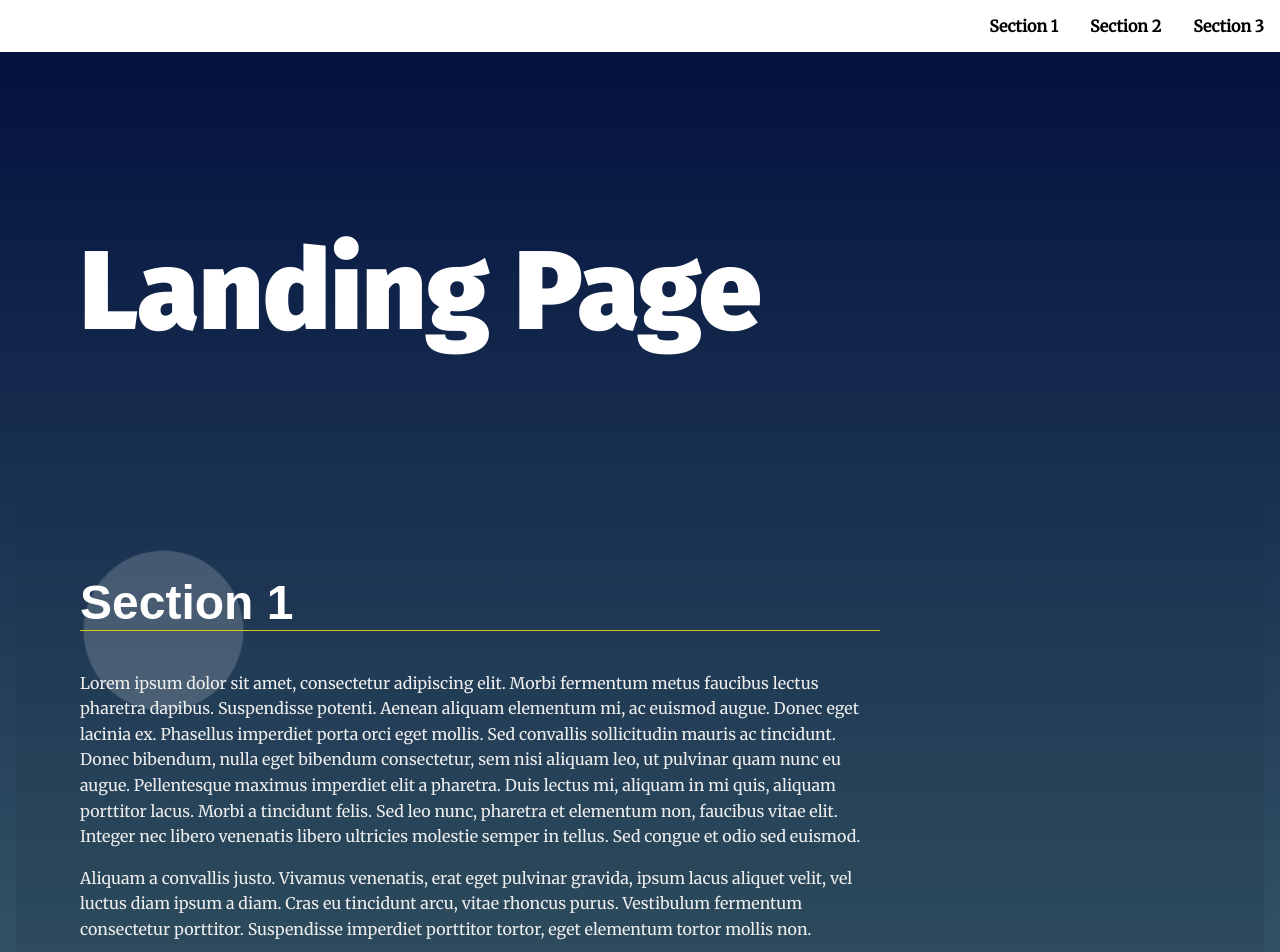
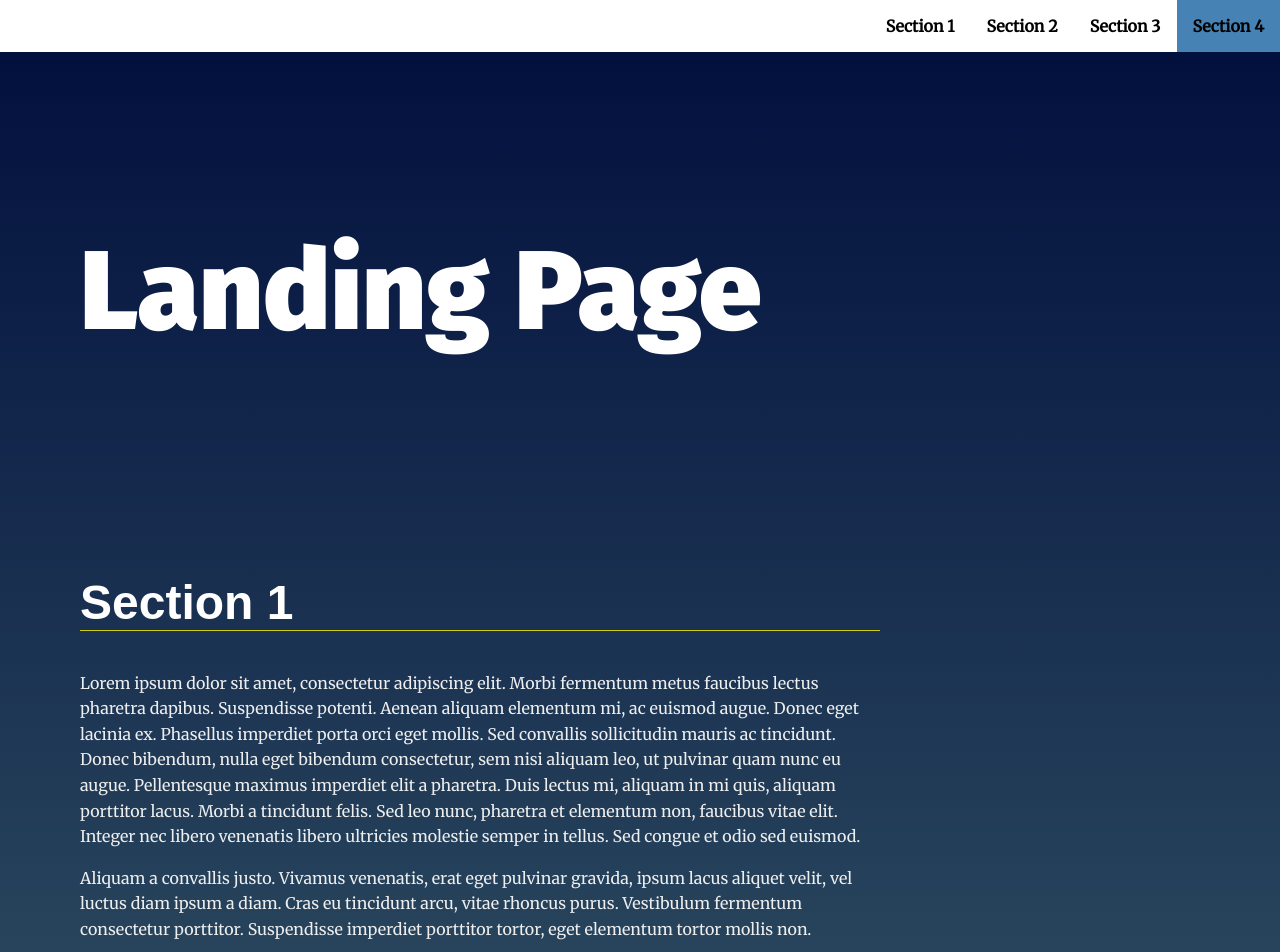
Before and after one commit to Omar-Saad/web_dev_udacity_nano_degree, a plain HTML site: page landing-page/index.html in a window 1280 px wide. Shown: the top 952 px of the page. Drawn offline with Linux system fonts and the light colour scheme.

Commit message:
nav-bar active item

```diff
--- a/landing-page/css/styles.css
+++ b/landing-page/css/styles.css
@@ -85,10 +85,19 @@ section {
     color: #000;
 }
 
-.navbar__menu .menu__link:hover {
-    background: #333;
+@media  (hover: hover)  {
+    .navbar__menu .menu__link:hover {
+        background: #333;
+        color: #fff;
+        transition: ease 0.3s all;
+    }
+}
+
+
+/* active: highlight nav item */
+.active__link {
+    background: steelblue;
     color: #fff;
-    transition: ease 0.3s all;
 }
 
 /* Header Styles */
--- a/landing-page/index.html
+++ b/landing-page/index.html
@@ -1,4 +1,4 @@
-<!DOCTYPE >
+<!DOCTYPE html>
 <html lang="en">
 <head>
   <meta charset="UTF-8">
@@ -15,11 +15,7 @@
   <header class="page__header">
     <nav class="navbar__menu">
       <!-- Navigation starts as empty UL that will be populated with JS -->
-      <ul id="navbar__list">
-        <!-- <li ><a href="#" class="menu__link">Home</a></li>
-        <li ><a href="#" class="menu__link">About</a></li>
-        <li><a href="#" class="menu__link">Contact</a></li> -->
-      </ul>
+      <ul id="navbar__list"></ul>
     </nav>
   </header>
   <main>
@@ -54,9 +50,18 @@
         <p>Aliquam a convallis justo. Vivamus venenatis, erat eget pulvinar gravida, ipsum lacus aliquet velit, vel luctus diam ipsum a diam. Cras eu tincidunt arcu, vitae rhoncus purus. Vestibulum fermentum consectetur porttitor. Suspendisse imperdiet porttitor tortor, eget elementum tortor mollis non.</p>
       </div>
     </section>
+
+    <section id="section4" data-nav="Section 4">
+      <div class="landing__container">
+        <h2>Section 4</h2>
+        <p>Lorem ipsum dolor sit amet, consectetur adipiscing elit. Morbi fermentum metus faucibus lectus pharetra dapibus. Suspendisse potenti. Aenean aliquam elementum mi, ac euismod augue. Donec eget lacinia ex. Phasellus imperdiet porta orci eget mollis. Sed convallis sollicitudin mauris ac tincidunt. Donec bibendum, nulla eget bibendum consectetur, sem nisi aliquam leo, ut pulvinar quam nunc eu augue. Pellentesque maximus imperdiet elit a pharetra. Duis lectus mi, aliquam in mi quis, aliquam porttitor lacus. Morbi a tincidunt felis. Sed leo nunc, pharetra et elementum non, faucibus vitae elit. Integer nec libero venenatis libero ultricies molestie semper in tellus. Sed congue et odio sed euismod.</p>
+
+        <p>Aliquam a convallis justo. Vivamus venenatis, erat eget pulvinar gravida, ipsum lacus aliquet velit, vel luctus diam ipsum a diam. Cras eu tincidunt arcu, vitae rhoncus purus. Vestibulum fermentum consectetur porttitor. Suspendisse imperdiet porttitor tortor, eget elementum tortor mollis non.</p>
+      </div>
+    </section>
   </main>
   <footer class="page__footer">
-    <p>&copy Udacity</p>
+    <p>&copy; Udacity</p>
   </footer>
 
   <!-- Load JS -->
--- a/landing-page/js/app.js
+++ b/landing-page/js/app.js
@@ -15,19 +15,13 @@
 */
 
 /**
- * Comments should be present at the beginning of each procedure and class.
- * Great to have comments before crucial code sections within the procedure.
-*/
-
-/**
  * Define Global Variables
  *
 */
 
 // get all sections
-
-var sections = document.querySelectorAll("section");
-var navList = document.querySelector("#navbar__list");
+let sections = document.querySelectorAll("section");
+let navList = document.querySelector("#navbar__list");
 
 
 /**
@@ -36,19 +30,32 @@ var navList = document.querySelector("#navbar__list");
  *
 */
 
-function isElementInViewPort(element)
-{
+// check if section is in viewport.
+function isElementInViewPort(element) {
     const rect = element.getBoundingClientRect();
+    // safety margin.
     const safeArea = window.innerHeight * 0.5;
 
     return (
-        rect.top+safeArea >= 0 &&
-        rect.left+safeArea >= 0 &&
+        rect.top + safeArea >= 0 &&
+        rect.left + safeArea >= 0 &&
         rect.bottom - safeArea <= (window.innerHeight || document.documentElement.clientHeight) &&
         rect.right - safeArea <= (window.innerWidth || document.documentElement.clientWidth)
     );
 }
 
+// scroll to section called on nav item click.
+function scrollToSection(e) {
+    // prevent default behaviour of link
+    e.preventDefault();
+
+    let section = this.getAttribute("href");
+
+    document.querySelector(section).scrollIntoView({
+        behavior: "smooth",
+        block: "start"
+    });
+}
 
 /**
  * End Helper Functions
@@ -58,34 +65,53 @@ function isElementInViewPort(element)
 
 // build the nav
 
+// create fragment to store nav items.
 let fragment = document.createDocumentFragment();
 
+// loop through sections and create nav items
 sections.forEach(element => {
     let navItem = document.createElement("li");
     let link = document.createElement("a");
 
-    navItem.className="navbar__menu";
-    link.className = "menu__link";
+    navItem.className = "navbar__menu";
+    link.classList.add("menu__link");
+
     link.setAttribute("href", "#" + element.id);
+
     link.textContent = element.dataset.nav;
+
+    // add event listener to link
+    link.addEventListener("click", scrollToSection);
 
     navItem.appendChild(link);
     fragment.append(navItem);
 });
+
+// append fragment to navList
 navList.appendChild(fragment);
 
 
 
 //Add class 'active' to section when near top of viewport
 
-window.addEventListener('scroll', function() {
+window.addEventListener('scroll', function () {
+    let activeSection;
     sections.forEach(element => {
-        if(isElementInViewPort(element)){
-        element.classList.add("your-active-class");
-        }
-        else{
+        if (element.classList.contains("your-active-class")) {
             element.classList.remove("your-active-class");
         }
-    }
-    )
+        if (document.querySelector(`a[href='#${element.id}']`).classList.contains("active__link")) {
+            // Removing active class from the previous nav link
+            document.querySelector(`a[href='#${element.id}']`).classList.remove("active__link");
+        }
+
+        if (isElementInViewPort(element)) {
+            activeSection = element;
+        }
+    });
+
+    // Apply active class to the current section in the viewport.
+    activeSection.classList.add("your-active-class");
+    // Applying active class to the current nav link
+    document.querySelector(`a[href='#${activeSection.id}']`).classList.add("active__link");
 });
```
